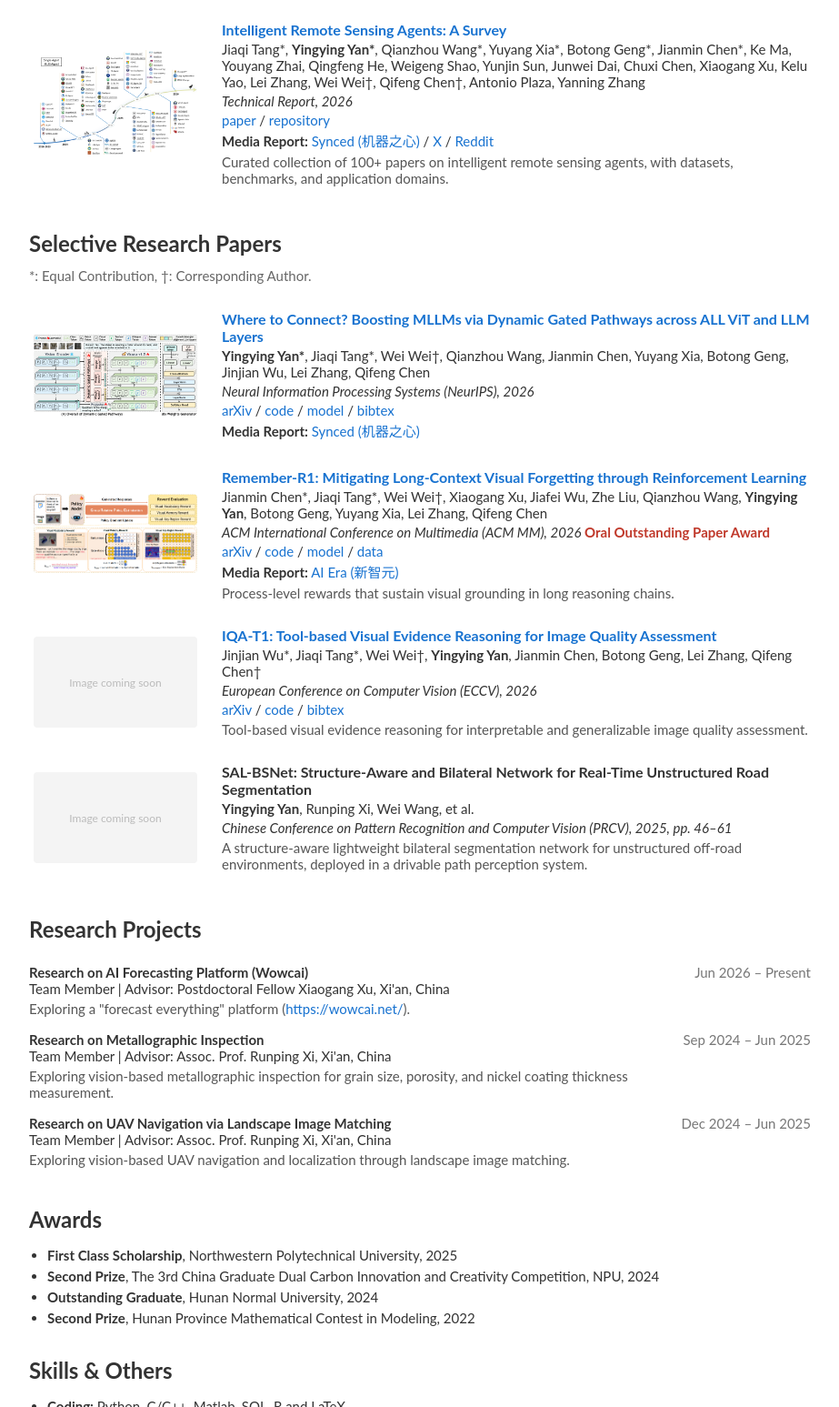
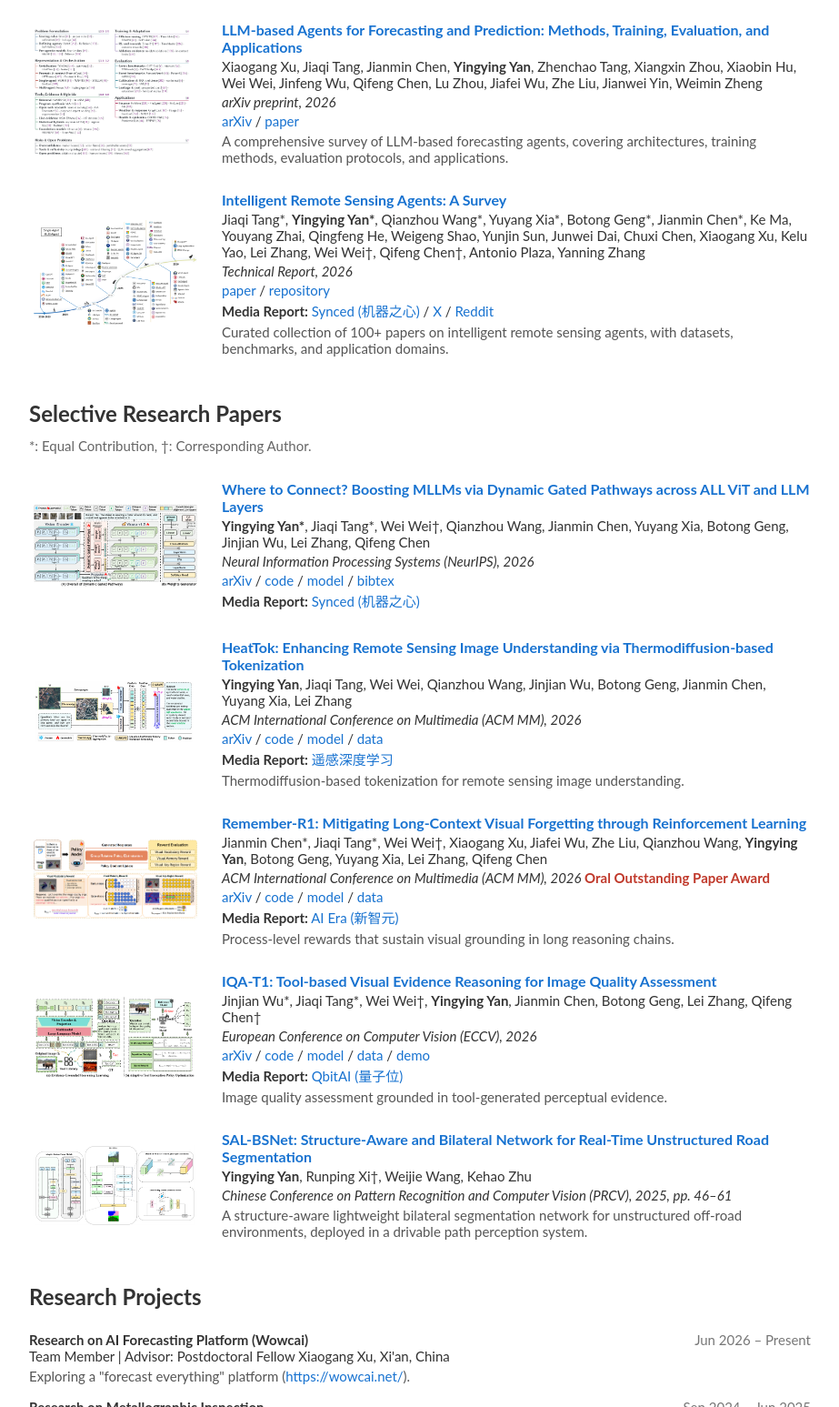
Before and after one commit to YingyingYan1/YingyingYan1.github.io, a plain HTML site: page index.html in a window 1280 px wide. Shown: the part 681-2228 px from the top of the page at 91% size, without its empty margins (178-1101 px from the left). Drawn offline with Linux system fonts and the light colour scheme.

Commit message:
Restore HeatTok, the forecasting survey, and paper figures.
Co-authored-by: Cursor <cursoragent@cursor.com>

```diff
--- a/index.html
+++ b/index.html
@@ -65,6 +65,30 @@
   <table class="pub-table">
     <tr>
       <td class="pub-img">
+        <img src="images/predict.png" alt="LLM-based Agents for Forecasting and Prediction" />
+      </td>
+      <td>
+        <div class="pub-title">
+          <a href="https://arxiv.org/abs/2608.23058" target="_blank" rel="noopener">
+            LLM-based Agents for Forecasting and Prediction: Methods, Training, Evaluation, and Applications
+          </a>
+        </div>
+        <div class="pub-authors">
+          Xiaogang Xu, Jiaqi Tang, Jianmin Chen, <span class="me">Yingying Yan</span>, Zhenchao Tang, Xiangxin Zhou, Xiaobin Hu,
+          Wei Wei, Jinfeng Wu, Qifeng Chen, Lu Zhou, Jiafei Wu, Zhe Liu, Jianwei Yin, Weimin Zheng
+        </div>
+        <div class="pub-venue">arXiv preprint, 2026</div>
+        <div class="pub-links">
+          <a href="https://arxiv.org/abs/2608.23058" target="_blank" rel="noopener">arXiv</a> /
+          <a href="https://arxiv.org/pdf/2608.23058" target="_blank" rel="noopener">paper</a>
+        </div>
+        <div class="pub-desc">
+          A comprehensive survey of LLM-based forecasting agents, covering architectures, training methods, evaluation protocols, and applications.
+        </div>
+      </td>
+    </tr>
+    <tr>
+      <td class="pub-img">
         <img src="images/roadmap.png" alt="Intelligent Remote Sensing Agents: A Survey" />
       </td>
       <td>
@@ -130,6 +154,36 @@
 
     <tr>
       <td class="pub-img">
+        <img src="images/heattok.png" alt="HeatTok" />
+      </td>
+      <td>
+        <div class="pub-title">
+          <a href="https://arxiv.org/abs/2608.22485" target="_blank" rel="noopener">
+            HeatTok: Enhancing Remote Sensing Image Understanding via Thermodiffusion-based Tokenization
+          </a>
+        </div>
+        <div class="pub-authors">
+          <span class="me">Yingying Yan</span>, Jiaqi Tang, Wei Wei, Qianzhou Wang, Jinjian Wu, Botong Geng, Jianmin Chen, Yuyang Xia, Lei Zhang
+        </div>
+        <div class="pub-venue">ACM International Conference on Multimedia (ACM MM), 2026</div>
+        <div class="pub-links">
+          <a href="https://arxiv.org/abs/2608.22485" target="_blank" rel="noopener">arXiv</a> /
+          <a href="https://github.com/YingyingYan1/HeatTok" target="_blank" rel="noopener">code</a> /
+          <a href="https://huggingface.co/Yingying11/HeatTok-EarthVQA-7B" target="_blank" rel="noopener">model</a> /
+          <a href="https://huggingface.co/datasets/Yingying11/semantic_patch_cache" target="_blank" rel="noopener">data</a>
+        </div>
+        <div class="pub-links">
+          <b>Media Report:</b>
+          <a href="https://mp.weixin.qq.com/s/UWxtBftkXYUL08j_9-_1KA" target="_blank" rel="noopener">遥感深度学习</a>
+        </div>
+        <div class="pub-desc">
+          Thermodiffusion-based tokenization for remote sensing image understanding.
+        </div>
+      </td>
+    </tr>
+
+    <tr>
+      <td class="pub-img">
         <img src="images/rememberr1.png" alt="Remember-R1" />
       </td>
       <td>
@@ -164,7 +218,7 @@
 
     <tr>
       <td class="pub-img">
-        <div class="noimg">Image coming soon</div>
+        <img src="images/IQA.png" alt="IQA-T1" />
       </td>
       <td>
         <div class="pub-title">
@@ -179,22 +233,32 @@
         <div class="pub-links">
           <a href="https://arxiv.org/abs/2607.12375" target="_blank" rel="noopener">arXiv</a> /
           <a href="https://github.com/zibuyu-02/IQA-T1" target="_blank" rel="noopener">code</a> /
-          <a href="https://github.com/zibuyu-02/IQA-T1" target="_blank" rel="noopener">bibtex</a>
+          <a href="https://huggingface.co/zibuyu-02/IQA-T1" target="_blank" rel="noopener">model</a> /
+          <a href="https://huggingface.co/datasets/zibuyu-02/Q-Tool" target="_blank" rel="noopener">data</a> /
+          <a href="https://huggingface.co/spaces/Jiaqi-hkust/IQA-T1" target="_blank" rel="noopener">demo</a>
+        </div>
+        <div class="pub-links">
+          <b>Media Report:</b>
+          <a href="https://mp.weixin.qq.com/s/rqYcu5ouwl04ucqxBxdMDQ" target="_blank" rel="noopener">QbitAI (量子位)</a>
         </div>
         <div class="pub-desc">
-          Tool-based visual evidence reasoning for interpretable and generalizable image quality assessment.
+          Image quality assessment grounded in tool-generated perceptual evidence.
         </div>
       </td>
     </tr>
 
     <tr>
       <td class="pub-img">
-        <div class="noimg">Image coming soon</div>
+        <img src="images/sal-bsnet.png" alt="SAL-BSNet" />
       </td>
       <td>
-        <div class="pub-title">SAL-BSNet: Structure-Aware and Bilateral Network for Real-Time Unstructured Road Segmentation</div>
+        <div class="pub-title">
+          <a href="https://link.springer.com/chapter/10.1007/978-981-95-5740-0_4" target="_blank" rel="noopener">
+            SAL-BSNet: Structure-Aware and Bilateral Network for Real-Time Unstructured Road Segmentation
+          </a>
+        </div>
         <div class="pub-authors">
-          <span class="me">Yingying Yan</span>, Runping Xi, Wei Wang, et al.
+          <span class="me">Yingying Yan</span>, Runping Xi&dagger;, Weijie Wang, Kehao Zhu
         </div>
         <div class="pub-venue">Chinese Conference on Pattern Recognition and Computer Vision (PRCV), 2025, pp. 46&ndash;61</div>
         <div class="pub-desc">
```
